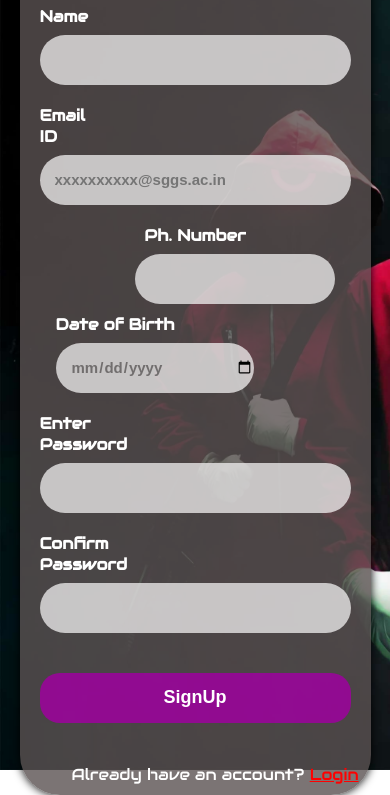
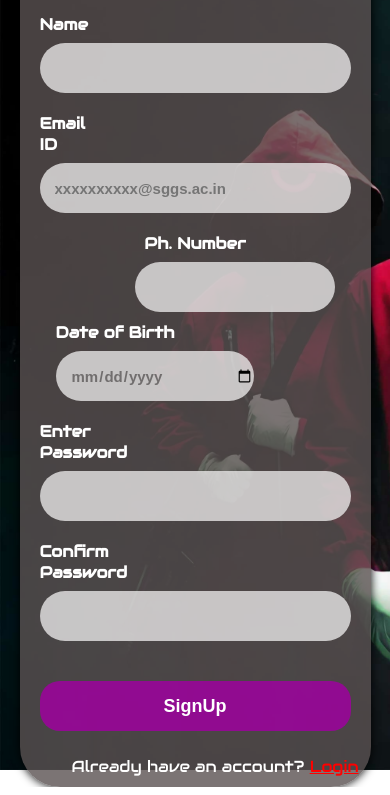
Before and after one commit to Jayneet2536/SWAG-Task, a plain HTML site: page signup.html in a window 390 px wide. Shown: the part 74-869 px from the top of the page. Drawn offline with Linux system fonts and the light colour scheme.

Commit message:
Update signup.html

```diff
--- a/signup.html
+++ b/signup.html
@@ -276,7 +276,7 @@
         @media (max-width: 768px) {
             .container {
                 width: 90%;
-                height: 106%;
+                height: 104%;
                 padding: 20px;
             }
 
```
